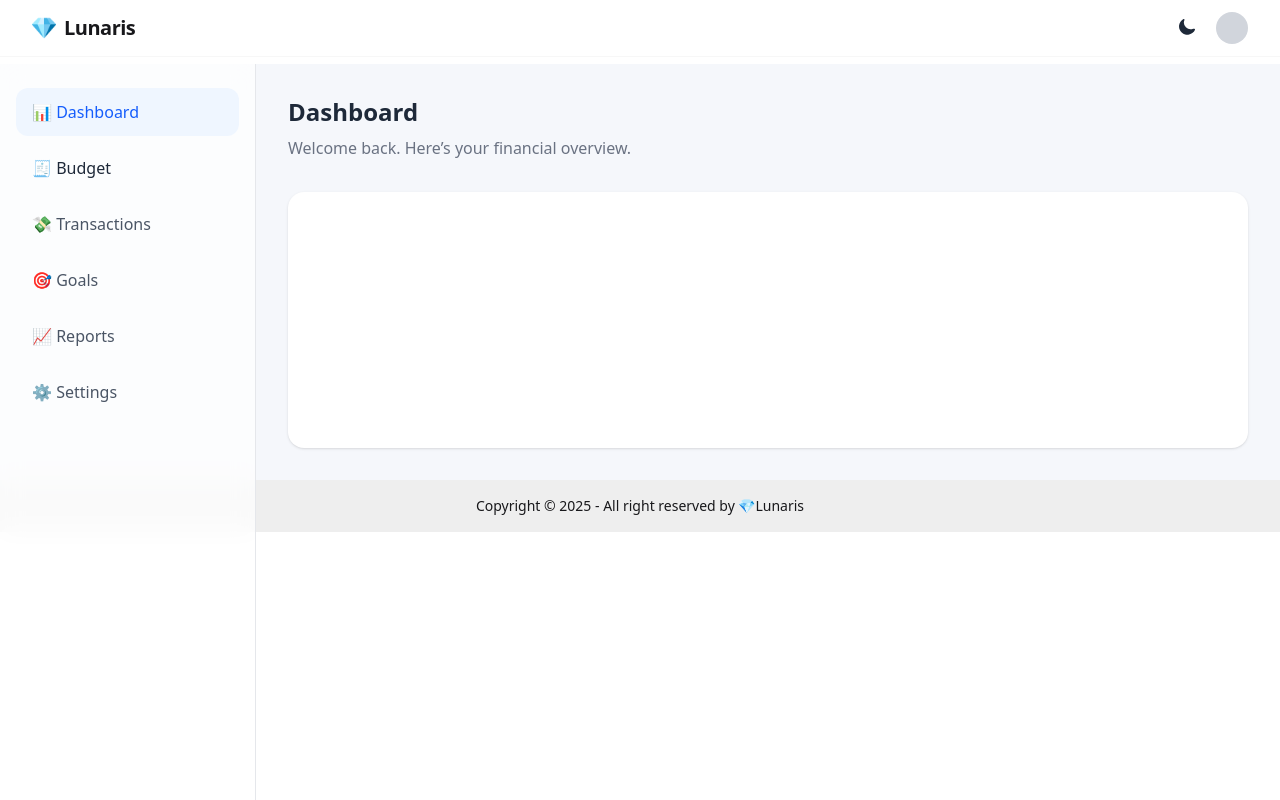
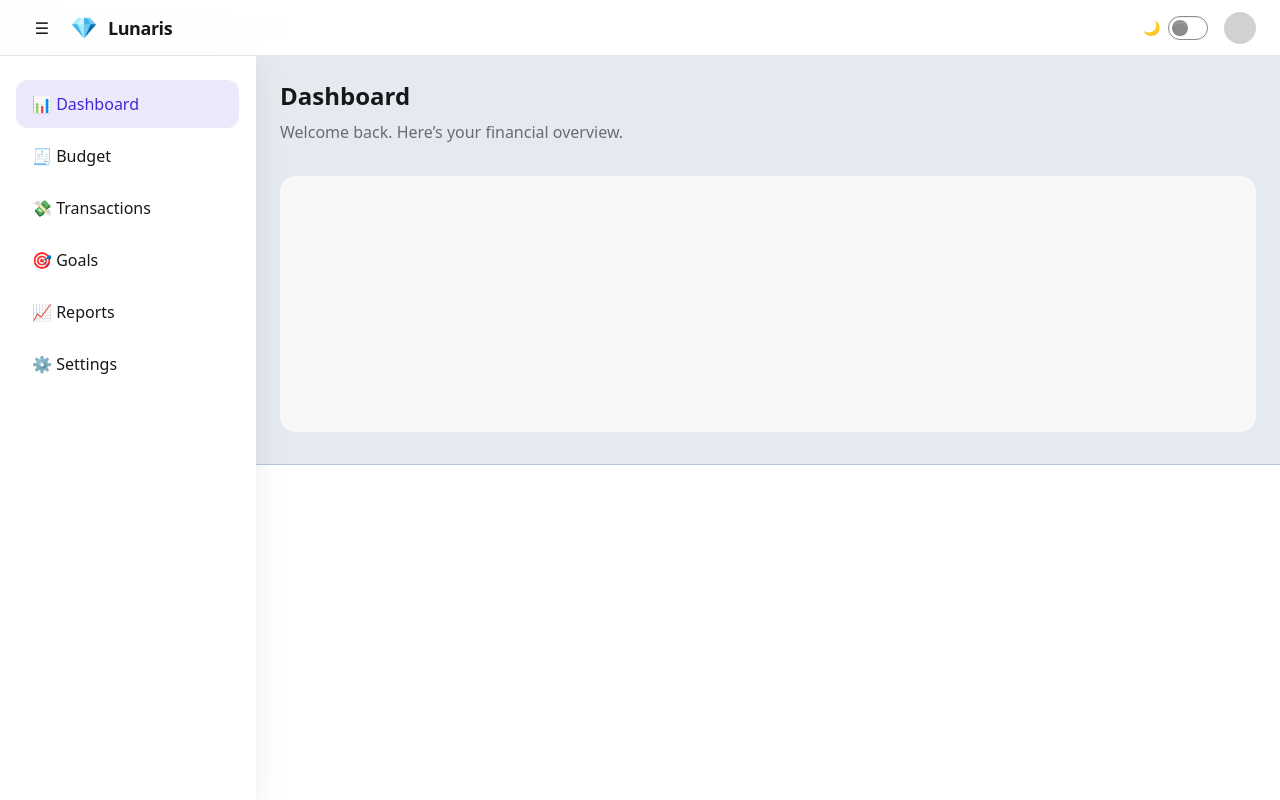
Before and after one commit to maria-nusrat-2005/Project_Lunaris, a plain HTML site: page index.html in a window 1280 px wide. Drawn offline with nearby package versions, Linux system fonts and the light colour scheme.

Commit message:
some change

```diff
--- a/index.html
+++ b/index.html
@@ -4,131 +4,160 @@
     <meta charset="UTF-8" />
     <meta name="viewport" content="width=device-width, initial-scale=1.0" />
     <title>Lunaris</title>
+
     <link rel="shortcut icon" href="./images/diamond.png" type="image/x-icon" />
 
-    <!-- daisy ui and Tailwind CSS -->
-    <link
-      href="https://cdn.jsdelivr.net/npm/daisyui@5"
-      rel="stylesheet"
-      type="text/css"
-    />
+    <!-- DaisyUI + Tailwind -->
+    <link href="https://cdn.jsdelivr.net/npm/daisyui@5" rel="stylesheet" />
     <script src="https://cdn.jsdelivr.net/npm/@tailwindcss/browser@4"></script>
   </head>
-  <body class="bg-[#f5f7fb] text-gray-800">
+
+  <body class="bg-base-100 text-base-content transition-colors duration-300">
+    <!-- ================= TOP NAVBAR ================= -->
     <header
-      class="fixed top-0 left-0 right-0 z-50 h-14 backdrop-blur-xl bg-transparent border-b border-white/20 shadow-[0_1px_0_rgba(0,0,0,0.03)]"
+      class="fixed top-0 left-0 right-0 z-50 h-14 backdrop-blur-xl bg-transparent border-b border-base-content/10"
     >
-      <div class="flex items-center justify-between h-full px-8">
-        <!-- Logo -->
-        <div class="flex items-center gap-2">
-          <img src="./images/diamond.png" alt="Lunaris" class="w-6 h-6" />
-          <span class="text-xl font-semibold tracking-tight text-base-content">
-            Lunaris
-          </span>
+      <div class="flex items-center justify-between h-full px-6">
+        <!-- Left -->
+        <div class="flex items-center gap-3">
+          <!-- Sidebar toggle (desktop only) -->
+          <button
+            onclick="toggleSidebar()"
+            class="hidden lg:flex w-9 h-9 items-center justify-center rounded-full hover:bg-base-content/10 transition"
+          >
+            ☰
+          </button>
+
+          <img src="./images/diamond.png" class="w-6 h-6" />
+          <span class="text-lg font-semibold tracking-tight">Lunaris</span>
         </div>
 
         <!-- Right -->
-        <div class="flex items-center gap-5">
+        <div class="flex items-center gap-4">
           <!-- Theme Toggle -->
-          <label class="swap swap-rotate">
-            <!-- hidden checkbox -->
+          <label class="flex items-center gap-2 cursor-pointer">
+            <span class="text-sm">🌙</span>
             <input
               type="checkbox"
-              onchange="document.documentElement.setAttribute('data-theme', this.checked ? 'dark' : 'light')"
+              class="toggle theme-controller"
+              value="dark"
             />
-
-            <!-- sun icon -->
-            <svg
-              class="swap-on w-5 h-5 fill-current text-white"
-              xmlns="http://www.w3.org/2000/svg"
-              viewBox="0 0 24 24"
-            >
-              <path
-                d="M5.64 17l-.71.71a1 1 0 001.41 1.41l.71-.71a1 1 0 10-1.41-1.41zM12 5a1 1 0 011-1h0a1 1 0 010 2h0a1 1 0 01-1-1zm6.36 12l.71.71a1 1 0 01-1.41 1.41l-.71-.71a1 1 0 011.41-1.41zM12 19a1 1 0 011 1h0a1 1 0 01-2 0h0a1 1 0 011-1zm7-7a1 1 0 01-1 1h0a1 1 0 010-2h0a1 1 0 011 1zM5 12a1 1 0 01-1 1h0a1 1 0 010-2h0a1 1 0 011 1zm12.36-6.36a1 1 0 01-1.41 0l-.71-.71a1 1 0 011.41-1.41l.71.71a1 1 0 010 1.41zM6.34 6.34a1 1 0 010-1.41l-.71-.71A1 1 0 016.34 2.8l.71.71a1 1 0 010 1.41zM12 8a4 4 0 100 8 4 4 0 000-8z"
-              />
-            </svg>
-
-            <!-- moon icon -->
-            <svg
-              class="swap-off w-5 h-5 fill-current"
-              xmlns="http://www.w3.org/2000/svg"
-              viewBox="0 0 24 24"
-            >
-              <path
-                d="M21.64 13a1 1 0 00-1.05-.14 8 8 0 01-10.45-10.45 1 1 0 00-1.19-1.19A10 10 0 1022.83 14a1 1 0 00-1.19-1z"
-              />
-            </svg>
           </label>
 
-          <div class="w-8 h-8 rounded-full bg-gray-300"></div>
+          <div class="w-8 h-8 rounded-full bg-base-content/20"></div>
         </div>
       </div>
     </header>
 
-    <!-- SIDEBAR -->
+    <!-- ================= SIDEBAR (DESKTOP) ================= -->
     <aside
-      class="fixed top-16 left-0 w-64 h-[calc(100vh-4rem)] bg-white/70 backdrop-blur-md border-r border-gray-200 px-4 py-6"
+      id="sidebar"
+      class="hidden lg:block fixed top-14 left-0 z-40 w-64 h-[calc(100vh-3.5rem)] backdrop-blur-xl bg-white/30 dark:bg-[#02367B]/30 border-r border-white/30 dark:border-white/10 shadow-[0_8px_30px_rgba(0,0,0,0.08)] px-4 py-6 transition-transform duration-300"
     >
-      <nav class="space-y-2">
-        <!-- Nav Item -->
+      <nav class="space-y-1">
         <a
-          href="#"
-          class="flex items-center gap-3 px-4 py-3 rounded-xl bg-blue-50 text-blue-600 font-medium"
+          class="flex items-center gap-3 px-4 py-3 rounded-xl bg-primary/10 text-primary font-medium"
         >
           📊 Dashboard
         </a>
+
         <a
-          href="#"
-          class="flex items-center gap-3 px-4 py-3 rounded-xl font-medium"
+          class="flex items-center gap-3 px-4 py-3 rounded-xl hover:bg-base-content/5"
         >
           🧾 Budget
         </a>
 
         <a
-          href="#"
-          class="flex items-center gap-3 px-4 py-3 rounded-xl text-gray-600 hover:bg-gray-100 transition"
+          class="flex items-center gap-3 px-4 py-3 rounded-xl hover:bg-base-content/5"
         >
           💸 Transactions
         </a>
 
         <a
-          href="#"
-          class="flex items-center gap-3 px-4 py-3 rounded-xl text-gray-600 hover:bg-gray-100 transition"
+          class="flex items-center gap-3 px-4 py-3 rounded-xl hover:bg-base-content/5"
         >
           🎯 Goals
         </a>
 
         <a
-          href="#"
-          class="flex items-center gap-3 px-4 py-3 rounded-xl text-gray-600 hover:bg-gray-100 transition"
+          class="flex items-center gap-3 px-4 py-3 rounded-xl hover:bg-base-content/5"
         >
           📈 Reports
         </a>
 
         <a
-          href="#"
-          class="flex items-center gap-3 px-4 py-3 rounded-xl text-gray-600 hover:bg-gray-100 transition"
+          class="flex items-center gap-3 px-4 py-3 rounded-xl hover:bg-base-content/5"
         >
           ⚙️ Settings
         </a>
       </nav>
-
-      <!-- Bottom Section -->
     </aside>
 
-    <!-- MAIN CONTENT -->
-    <main class="ml-64 mt-16 p-8">
+    <!-- ================= MAIN CONTENT ================= -->
+    <main
+      id="main"
+      class="mt-14 p-6 pb-24 backdrop-blur-xl bg-[#02367B]/10 border-b border-[#02367B]/20 lg:pb-8 lg:ml-64 transition-all duration-300"
+    >
       <h1 class="text-2xl font-semibold mb-2">Dashboard</h1>
-      <p class="text-gray-500">Welcome back. Here’s your financial overview.</p>
+      <p class="text-base-content/60">
+        Welcome back. Here’s your financial overview.
+      </p>
 
-      <!-- Content Placeholder -->
-      <div class="mt-8 h-64 rounded-2xl bg-white shadow-sm"></div>
+      <div class="mt-8 h-64 rounded-2xl bg-base-200"></div>
     </main>
+
+    <!-- ================= MOBILE / TABLET BOTTOM NAV ================= -->
+    <nav
+      class="lg:hidden fixed bottom-0 left-0 right-0 z-50 bg-base-100/90 backdrop-blur-xl border-t border-base-content/10"
+    >
+      <div class="flex justify-around items-center h-16">
+        <a class="flex flex-col items-center text-primary">
+          <span class="text-xl">🏠</span>
+          <span class="text-xs">Home</span>
+        </a>
+
+        <a class="flex flex-col items-center text-base-content/60">
+          <span class="text-xl">💸</span>
+          <span class="text-xs">Spend</span>
+        </a>
+
+        <!-- Floating Add Button -->
+        <button
+          class="w-12 h-12 rounded-full bg-primary text-primary-content flex items-center justify-center text-2xl -mt-6 shadow-lg"
+        >
+          ＋
+        </button>
+
+        <a class="flex flex-col items-center text-base-content/60">
+          <span class="text-xl">🎯</span>
+          <span class="text-xs">Goals</span>
+        </a>
+
+        <a class="flex flex-col items-center text-base-content/60">
+          <span class="text-xl">⚙️</span>
+          <span class="text-xs">Settings</span>
+        </a>
+      </div>
+    </nav>
+
+    <!-- ================= SCRIPT ================= -->
+    <script>
+      let sidebarOpen = true;
+
+      function toggleSidebar() {
+        const sidebar = document.getElementById("sidebar");
+        const main = document.getElementById("main");
+
+        sidebarOpen = !sidebarOpen;
+
+        if (!sidebarOpen) {
+          sidebar.classList.add("-translate-x-full");
+          main.classList.remove("lg:ml-64");
+        } else {
+          sidebar.classList.remove("-translate-x-full");
+          main.classList.add("lg:ml-64");
+        }
+      }
+    </script>
   </body>
-  <!-- footer -->
-  <footer
-    class="footer sm:footer-horizontal footer-center bg-base-300 text-base-content p-4"
-  >
-    <p>Copyright © 2025 - All right reserved by 💎Lunaris</p>
-  </footer>
 </html>
```
